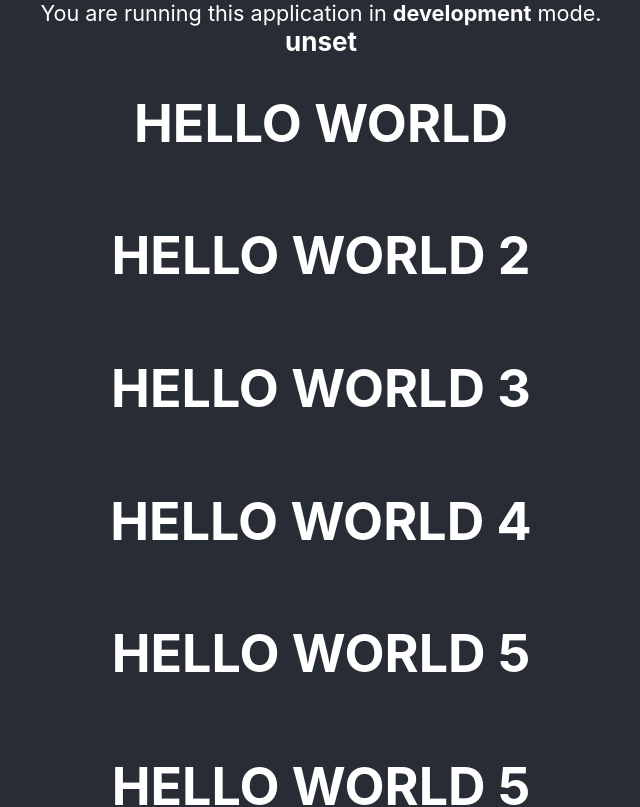
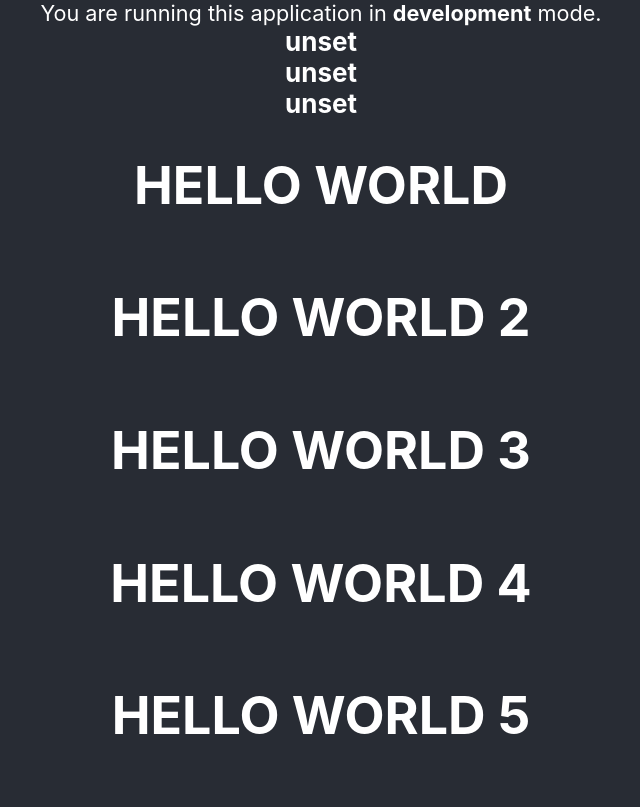
Before and after one commit to keerthanapalepu/test-deployment, a React (Create React App) app: page / in a window 1280 px wide. Shown: the top 807 px of the page, without its empty margins (319-959 px from the left). Built offline with nearby package versions, Linux system fonts and the light colour scheme; no server answers.

Commit message:
Update App.js

```diff
--- a/src/App.js
+++ b/src/App.js
@@ -9,6 +9,8 @@ function App() {
       <small>You are running this application in <b>{process.env.NODE_ENV}</b> mode.</small>
       <b>{process.env.REACT_APP_NOT_SECRET_CODE}</b>
       <b>{process.env.REACT_APP_NAME}</b>
+      <b>{process.env.NORMAL_SECRET}</b>
+      <b>{process.env.REACT_APP_SECRET}</b>
       <form>
         <input type="hidden" defaultValue={process.env.REACT_APP_NOT_SECRET_CODE} />
       </form>
@@ -18,8 +20,8 @@ function App() {
       <h1>HELLO WORLD 3</h1>
       <h1>HELLO WORLD 4</h1>
       <h1>HELLO WORLD 5</h1>
-<h1>HELLO WORLD 5</h1>
-<h1>HELLO WORLD 7</h1>
+      <h1>HELLO WORLD 5</h1>
+      <h1>HELLO WORLD 7</h1>
       <h1>i know you will work</h1>
       </header>
 
```
